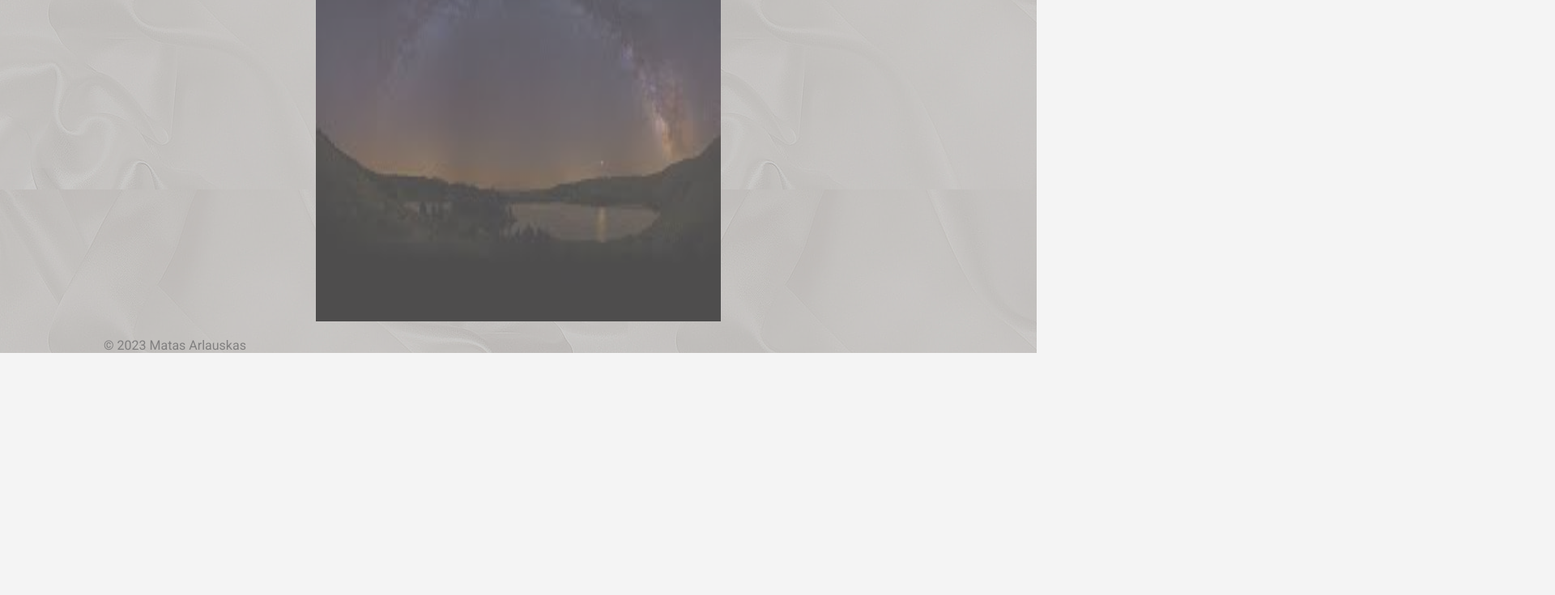
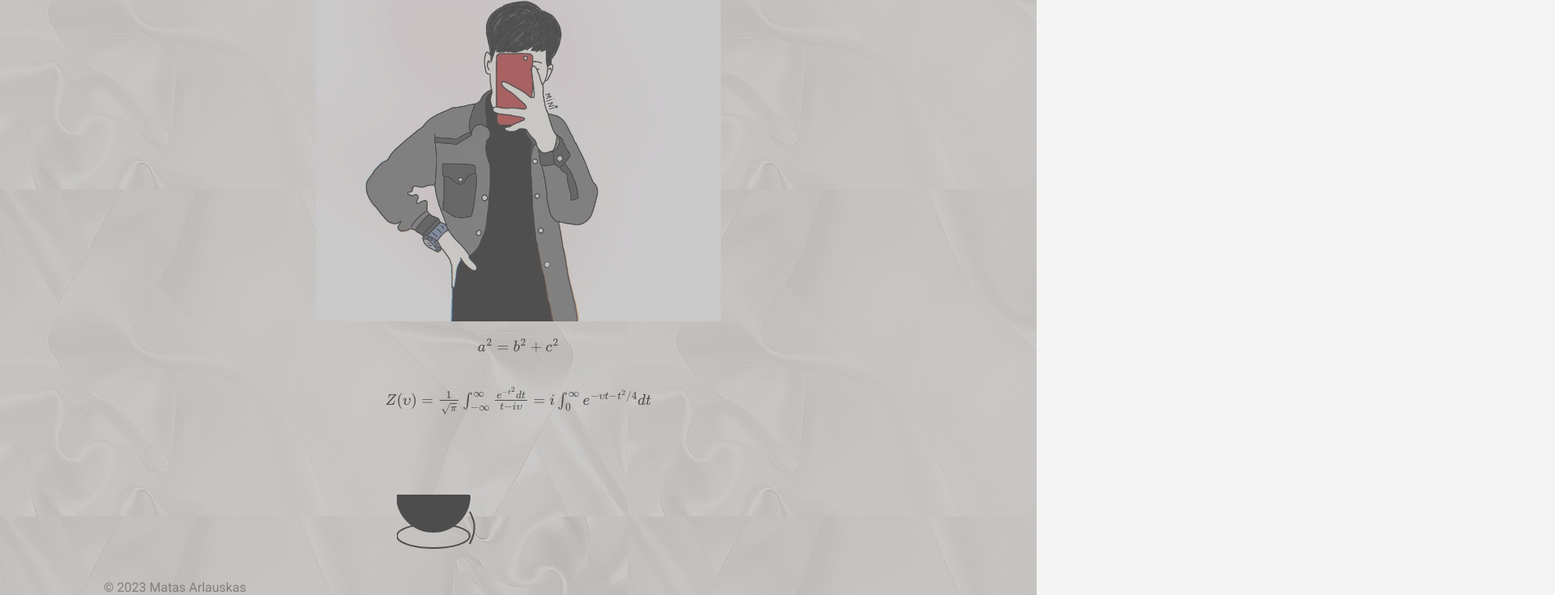
Before and after one commit to MatasArlauskas/Script-programming, a plain HTML site: page index.html in a window 1280 px wide. Shown: the part 974-1709 px from the top of the page at 81% size, 1920 px wide, since content can reach past the window. Before the commit the page ends 1410 px from the top, so only its background shows below. Drawn offline with nearby package versions, Linux system fonts and the light colour scheme; some packages are replaced by stand-ins of ours.

Commit message:
Add files via upload

```diff
--- a/index.html
+++ b/index.html
@@ -6,21 +6,21 @@
         <meta name="viewport" content="width=device-width, initial-scale=1.0">
         <meta http-equiv="X-UA-Compatible" content="ie=edge">
         <title>Mano puslapis</title>
-        <link rel="stylesheet" type="text/css" href="index.css">
+        <link rel="stylesheet" type="text/css" href="print.css">
         <link
             href="https://fonts.googleapis.com/css2?family=Roboto:wght@400&display=swap"
             rel="stylesheet">
+        <script type="text/javascript" async
+            src="https://cdnjs.cloudflare.com/ajax/libs/mathjax/2.7.7/MathJax.js?config=TeX-MML-AM_CHTML">
+    </script>
     </head>
 
     <style>
-
     body {
         font-family: "Roboto", sans-serif;
         margin: 0;
         padding: 0;
         background-color: #f4f4f4; /* Light background color */
-
-
         background-color: #f4f4f4;
         background-size: cover;
         background-repeat: no-repeat;
@@ -44,10 +44,9 @@ body {
         z-index: 1;
     }
 
-.background > * {
+    .background>* {
         z-index: 10;
     }
-
 
     h1,
     h2 {
@@ -71,6 +70,21 @@ img {
         margin: 0 auto;
     }
 
+    .math-formula {
+        text-align: center;
+        margin-top: 20px;
+    }
+
+    .math-integral {
+        text-align: center;
+        margin-top: 20px;
+    }
+
+    .svg-container {
+        text-align: center;
+        margin-top: 20px;
+    }
+
     @media screen and (max-width: 600px) {
         /* Adjust styles for smaller screens */
         h1,
@@ -92,20 +106,16 @@ color: #f4f4f4;
         margin: 0 auto;
     }
 
-
     footer {
         text-align: center;
         margin-top: 20px;
     }
-
 </style>
-
-    <!-------------------------------------------------------------------------------------------------->
 
     <body>
 
         <div class="headpic">
-            <img src="forest1.jpg" alt="Mano paveikslėlis" width="2500"
+            <img src="forest1.jpg" alt="Mano paveikslėlis" width="1711"
                 height="400">
         </div>
 
@@ -114,15 +124,13 @@ footer {
                 <br>
                 <h1><b>Apie</b></h1>
                 <p>Man yra 20 metų ir šiuo metu studijuoju Vilniaus Gedimino
-                    technikos universitete. Man labai patinka kibernetinio
-                    saugumo
-                    sritis, nes manau, kad tai yra vienas iš svarbiausių dalykų
+                    technikos universitete. Man labai
+                    patinka kibernetinio saugumo sritis, nes manau, kad tai yra
+                    vienas iš svarbiausių dalykų
                     šiandieninėje technologijų visuomenėje. Be to, aš labai
-                    domiuosi
-                    sveika gyvensena ir stengiuosi ją propaguoti. Manau, kad
-                    svarbu
-                    rasti pusiausvyrą tarp mokslų ir sveikatos, nes tai yra
-                    raktas į
+                    domiuosi sveika gyvensena ir stengiuosi
+                    ją propaguoti. Manau, kad svarbu rasti pusiausvyrą tarp
+                    mokslų ir sveikatos, nes tai yra raktas į
                     sėkmę.</p>
 
                 <h1><b>Faktai</b></h1>
@@ -145,8 +153,38 @@ footer {
             <br>
             <br>
             <div class="paveikslelis">
-                <img src="milkyway.jpg" alt="Mano paveikslėlis" width="500"
+                <img src="face.jpg" alt="Mano paveikslėlis" width="500"
                     height="500">
+            </div>
+
+            <div class="math-formula">
+                \(a^2 = b^2 + c^2\)
+            </div>
+
+            <br>
+
+            <div class="math-integral">
+                \(Z(\upsilon)=\frac{1}{\sqrt{\pi}}\int_{-\infty}^{\infty}\frac{e^{-t^{2}}dt}{t-i\upsilon}=i\int_{0}^{\infty}e^{-\upsilon
+                t-t^{2}/4}dt\)
+            </div>
+
+            <div class="svg-container">
+                <svg width="300" height="160" xmlns="http://www.w3.org/2000/svg">
+                    <!-- Draw a line representing the cup -->
+                    <line x1="0" y1="80" x2="90" y2="80" stroke="black" stroke-width="2" />
+
+                    <!-- Draw an upside-down semicircle on top of the line, painted black -->
+                    <path d="M0 80 A45 45, 0, 0, 0, 90 80" fill="black" stroke="black" stroke-width="2" />
+
+                    <!-- Draw an oval shape at the bottom of the cup to represent the plate -->
+                    <ellipse cx="45" cy="130" rx="45" ry="15" fill="none" stroke="black" stroke-width="2" />
+
+                    <!-- Draw a handle for the cup on the right side (rounded) -->
+                    <path d="M90 100 C95 110, 100 120, 90 140" fill="none" stroke="black" stroke-width="2" />
+                </svg>
+
+
+
             </div>
 
             <footer>
--- /dev/null
+++ b/print.css
@@ -0,0 +1,37 @@
+@media print {
+  body {
+    font-family: "Roboto", sans-serif;
+    margin: 0;
+    padding: 0;
+    background-color: #f4f4f4; /* Light background color */
+    background-color: #f4f4f4;
+    background-size: cover;
+    background-repeat: no-repeat;
+    background-position: left left;
+    position: relative;
+  }
+
+.headpic {
+
+    display: none;
+}
+
+  h1,
+  h2 {
+    color: #333; /* Darker heading color */
+    text-align: left;
+  }
+
+  p {
+    color: #666; /* Darker text color */
+    text-align: justify;
+    margin: 0 10%;
+  }
+
+  ul,
+  ol {
+    margin: 0 10%; /* Adjusted margin for a more balanced look */
+  }
+
+
+}
```
Also changed, not shown: face.jpg (added). Lines whose indentation alone changed are shown as unchanged.
